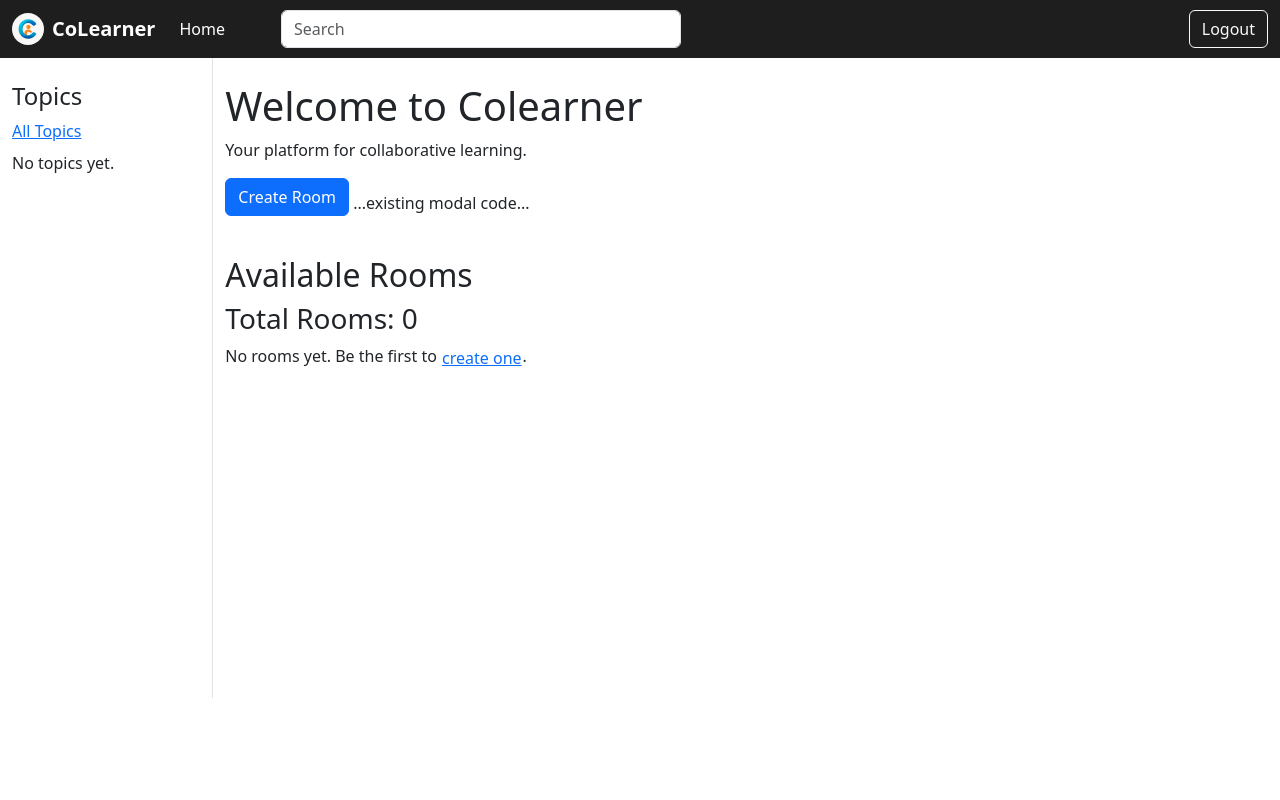
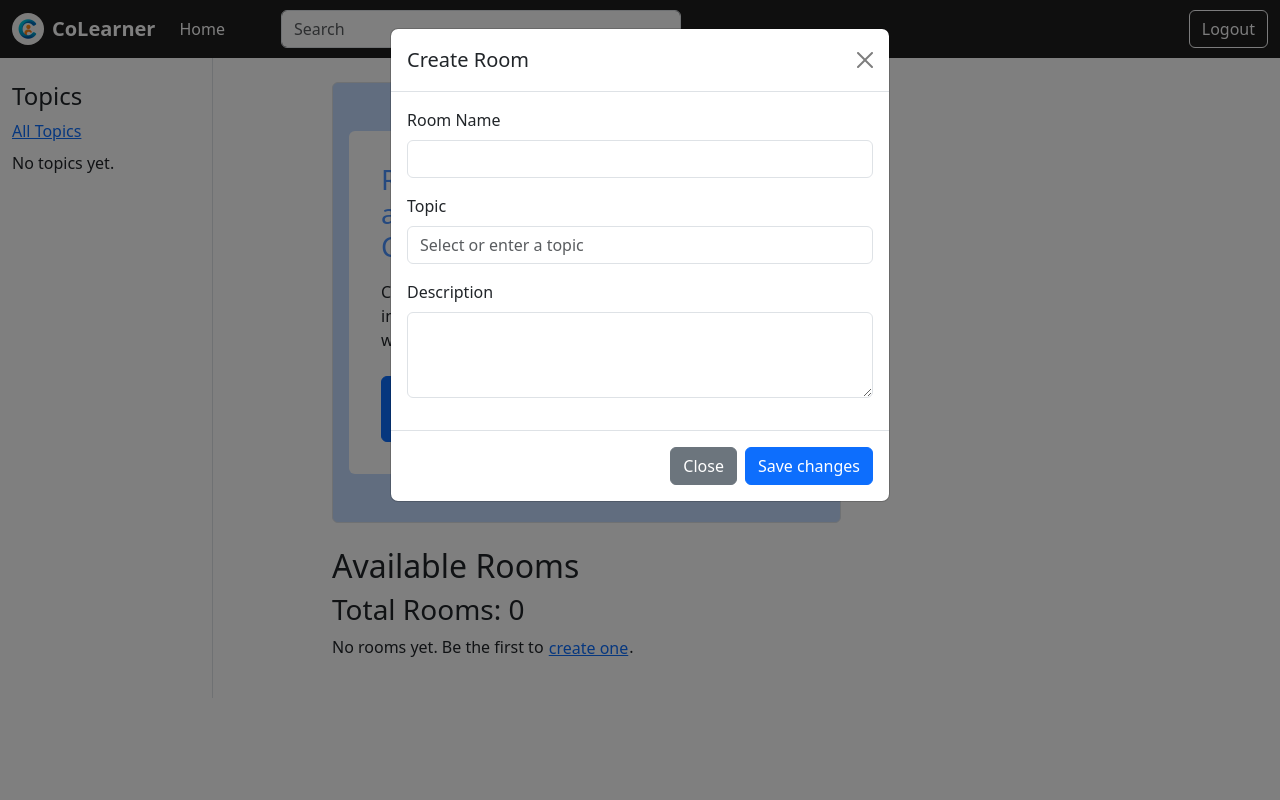
Before and after one commit to parthu05/CoLearner, a Django app: page / in a window 1280 px wide, after a click that opens the changed part. Run offline with Django 5.2, Linux system fonts and the light colour scheme; the visitor is signed in with stand-in values (Sample User, id 1); data comes from the database, SQL or seed files in the repository; data that the repository does not hold is empty.

Commit message:
home and room form page changes

```diff
--- a/templates/home.html
+++ b/templates/home.html
@@ -1,5 +1,4 @@
-<!-- filepath: d:\codes\coLearner\templates\home.html -->
-{% extends "base.html" %} {% block content %}
+{% extends "base.html" %} {% block content %} {% load static %}
 <div class="container-fluid">
   <div class="row">
     <!-- Left Sidebar -->
@@ -19,18 +18,8 @@
     </div>
 
     <!-- Main Content -->
-    <div class="col-md-6">
-      <h1 class="mt-4">Welcome to Colearner</h1>
-      <p>Your platform for collaborative learning.</p>
-      <button
-        class="btn btn-primary mb-3"
-        data-bs-toggle="modal"
-        data-bs-target="#createRoomModal"
-      >
-        Create Room
-      </button>
-      <!-- Create Room Modal (keep your existing modal code here) -->
-      ...existing modal code...
+    <div class="col-md-5 mx-auto">
+      {% include "room_form.html" %}
       <h2 class="mt-4">Available Rooms</h2>
       <h3>Total Rooms: {{ rooms_count }}</h3>
       {% if rooms %} {% for room in rooms %}
--- /dev/null
+++ b/templates/room_form.html
@@ -0,0 +1,108 @@
+{% load static %}
+
+<div class="container my-4 py-5 px-3 border rounded bg-primary bg-opacity-25">
+  <div class="row">
+    <div class="col-7">
+      <div class="card border-0 p-3">
+        <div class="card-body">
+          <h3 class="card-title text-primary text-opacity-75">
+            Ready to Spark a New Conversation?
+          </h3>
+          <p class="card-text mt-3">
+            Create your won room, invite friends, and discuss what matters to
+            you.
+          </p>
+          <button
+            class="btn btn-primary mt-2 px-5 py-2"
+            data-bs-toggle="modal"
+            data-bs-target="#createRoomModal"
+          >
+            <b>+</b> Create Room
+          </button>
+        </div>
+      </div>
+    </div>
+    <div class="col-5">
+      <img src="{% static "images\create_room.png" %}" width="100%"
+      height="100%" class="me-2 rounded" alt="" />
+    </div>
+  </div>
+</div>
+<!-- Modal -->
+<div
+  class="modal fade"
+  id="createRoomModal"
+  tabindex="-1"
+  aria-labelledby="createRoomLabel"
+  aria-hidden="true"
+>
+  <div class="modal-dialog">
+    <div class="modal-content">
+      <div class="modal-header">
+        <h5 class="modal-title" id="createRoomLabel">Create Room</h5>
+        <button
+          type="button"
+          class="btn-close"
+          data-bs-dismiss="modal"
+          aria-label="Close"
+        ></button>
+      </div>
+
+      <form method="POST" action="{% url 'home' %}">
+        {% csrf_token %}
+        <div class="modal-body">
+          <div class="mb-3">
+            <label for="roomName" class="form-label">Room Name</label>
+            <input
+              type="text"
+              class="form-control"
+              id="roomName"
+              name="name"
+              required
+            />
+          </div>
+          <div class="mb-3">
+            <label for="roomTopic" class="form-label">Topic</label>
+            <input
+              list="topics"
+              class="form-control"
+              id="roomTopic"
+              name="topic"
+              placeholder="Select or enter a topic"
+              required
+            />
+            <datalist id="topics">
+              <select class="form-select" aria-label="Default select example">
+                <option selected>No topic</option>
+                {% for topic in topics %}
+                <option>{{topic}}</option>
+                {% endfor %}
+              </select>
+            </datalist>
+          </div>
+          <div class="mb-3">
+            <label for="roomDescription" class="form-label">Description</label>
+            <textarea
+              class="form-control"
+              id="roomDescription"
+              name="description"
+              rows="3"
+              required
+            ></textarea>
+          </div>
+        </div>
+
+        <div class="modal-footer">
+          <button
+            type="button"
+            class="btn btn-secondary"
+            data-bs-dismiss="modal"
+          >
+            Close
+          </button>
+          <button type="submit" class="btn btn-primary">Save changes</button>
+        </div>
+      </form>
+    </div>
+  </div>
+</div>
```
Also changed, not shown: static/images/create_room.png (added).
